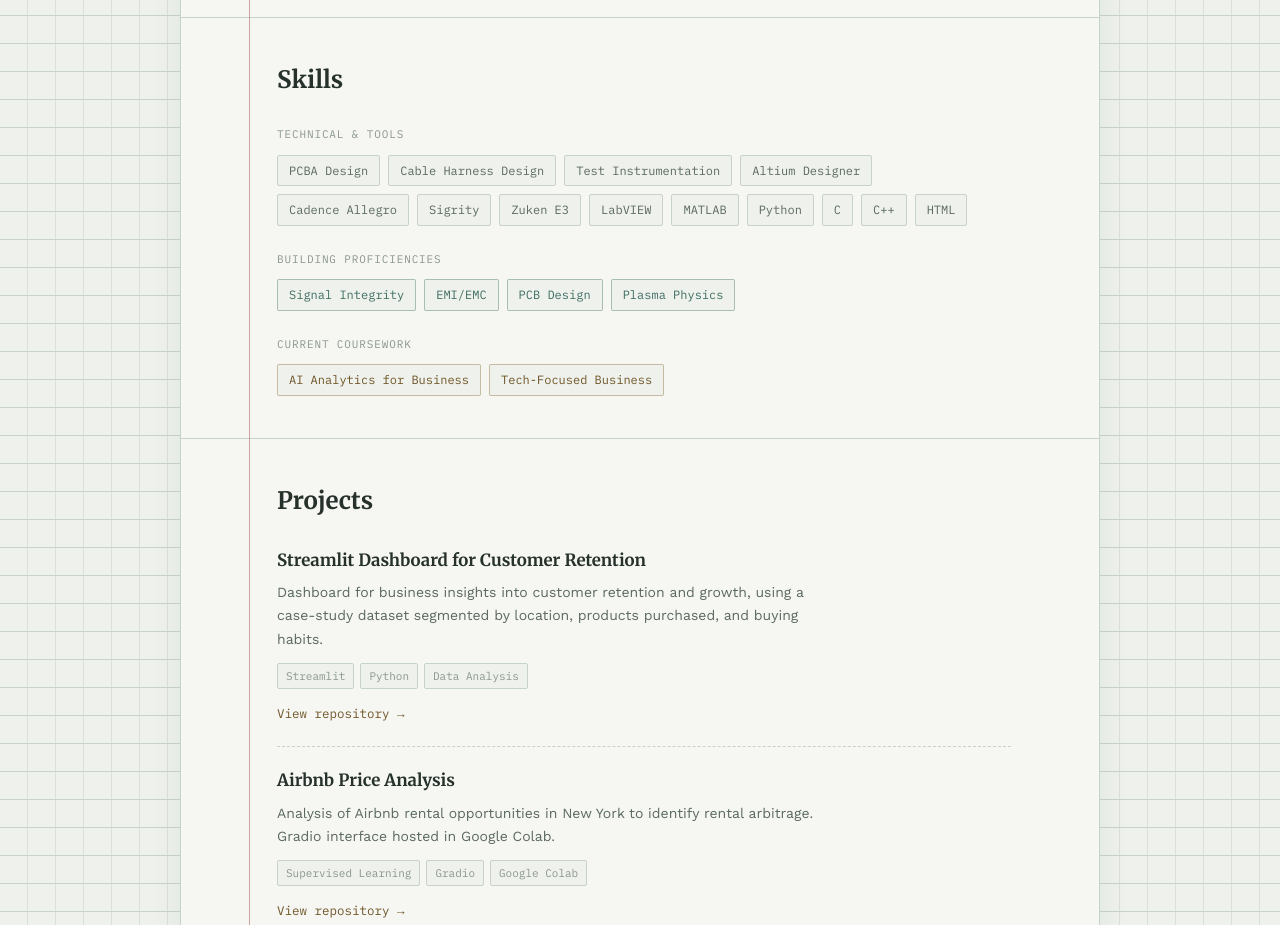
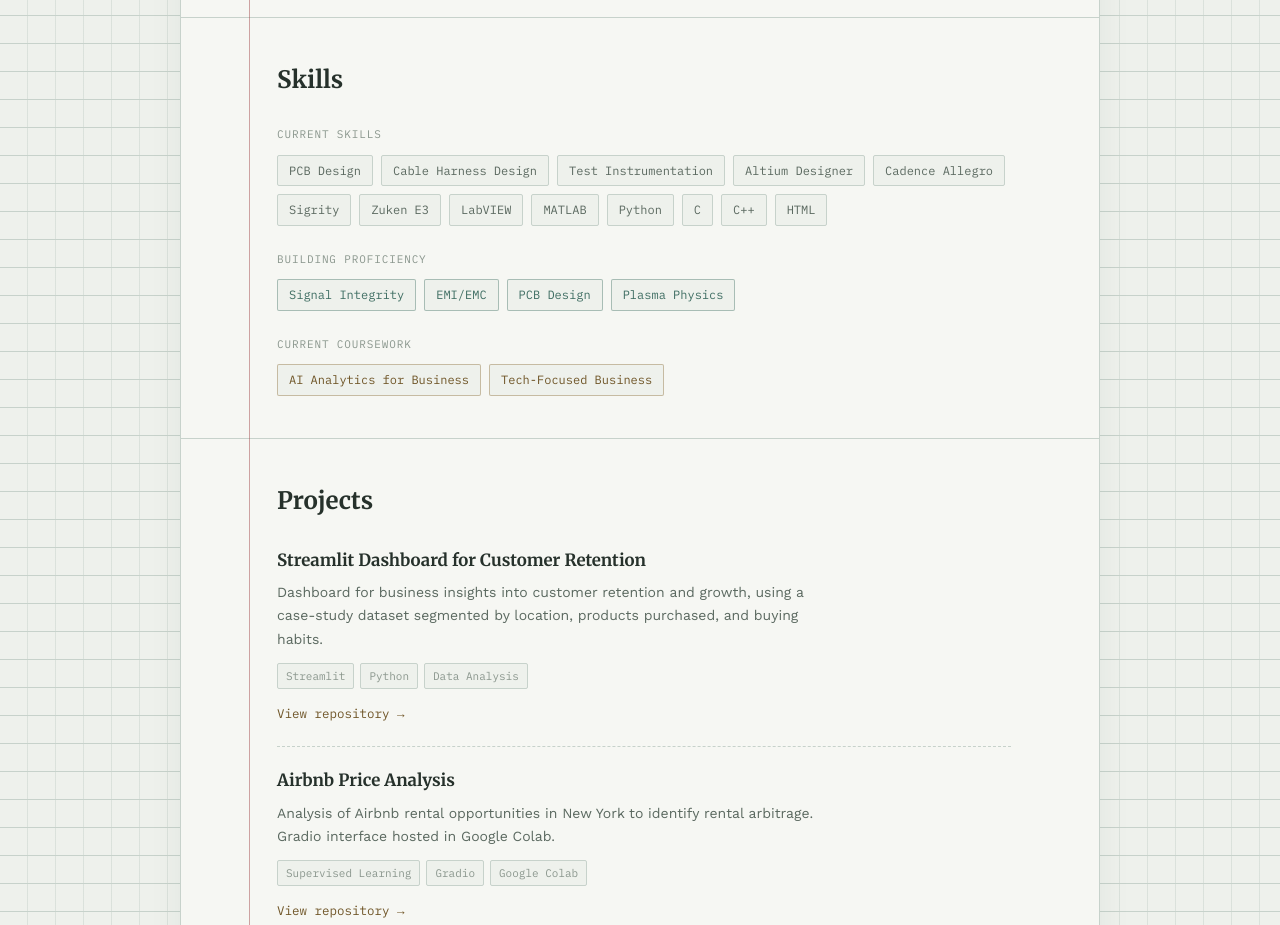
Before and after one commit to neel-jain/neel-jain.github.io, a plain HTML site: page index.html in a window 1280 px wide. Shown: the part 880-1805 px from the top of the page. Drawn offline with nearby package versions, Linux system fonts and the light colour scheme.

Commit message:
Update skill group labels in index.html

```diff
--- a/index.html
+++ b/index.html
@@ -341,9 +341,9 @@
       <h2>Skills</h2>
 
       <div class="skill-group">
-        <p class="skill-group-label">Technical &amp; Tools</p>
+        <p class="skill-group-label">Current Skills</p>
         <div class="chip-row">
-          <span class="chip">PCBA Design</span>
+          <span class="chip">PCB Design</span>
           <span class="chip">Cable Harness Design</span>
           <span class="chip">Test Instrumentation</span>
           <span class="chip">Altium Designer</span>
@@ -360,7 +360,7 @@
       </div>
 
       <div class="skill-group">
-        <p class="skill-group-label">Building Proficiencies</p>
+        <p class="skill-group-label">Building Proficiency</p>
         <div class="chip-row">
           <span class="chip teal">Signal Integrity</span>
           <span class="chip teal">EMI/EMC</span>
```
